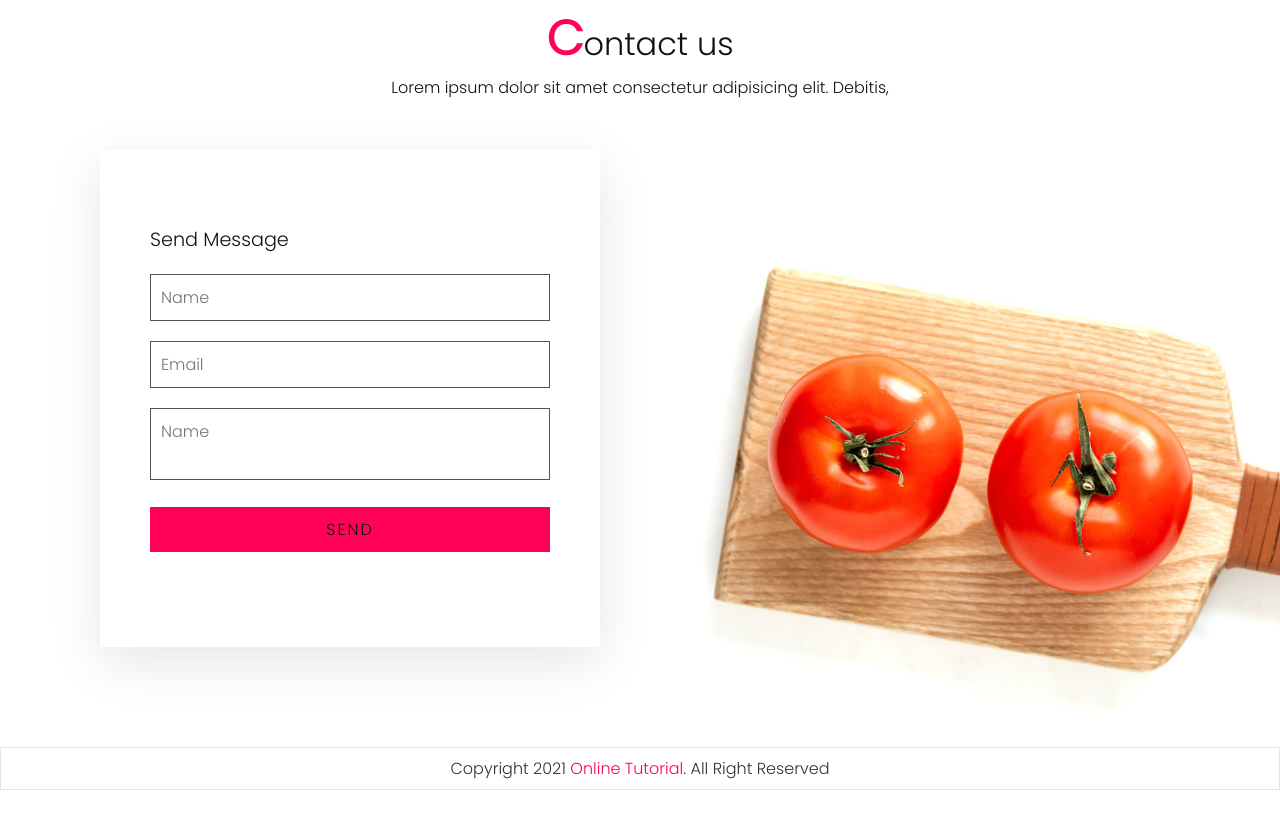
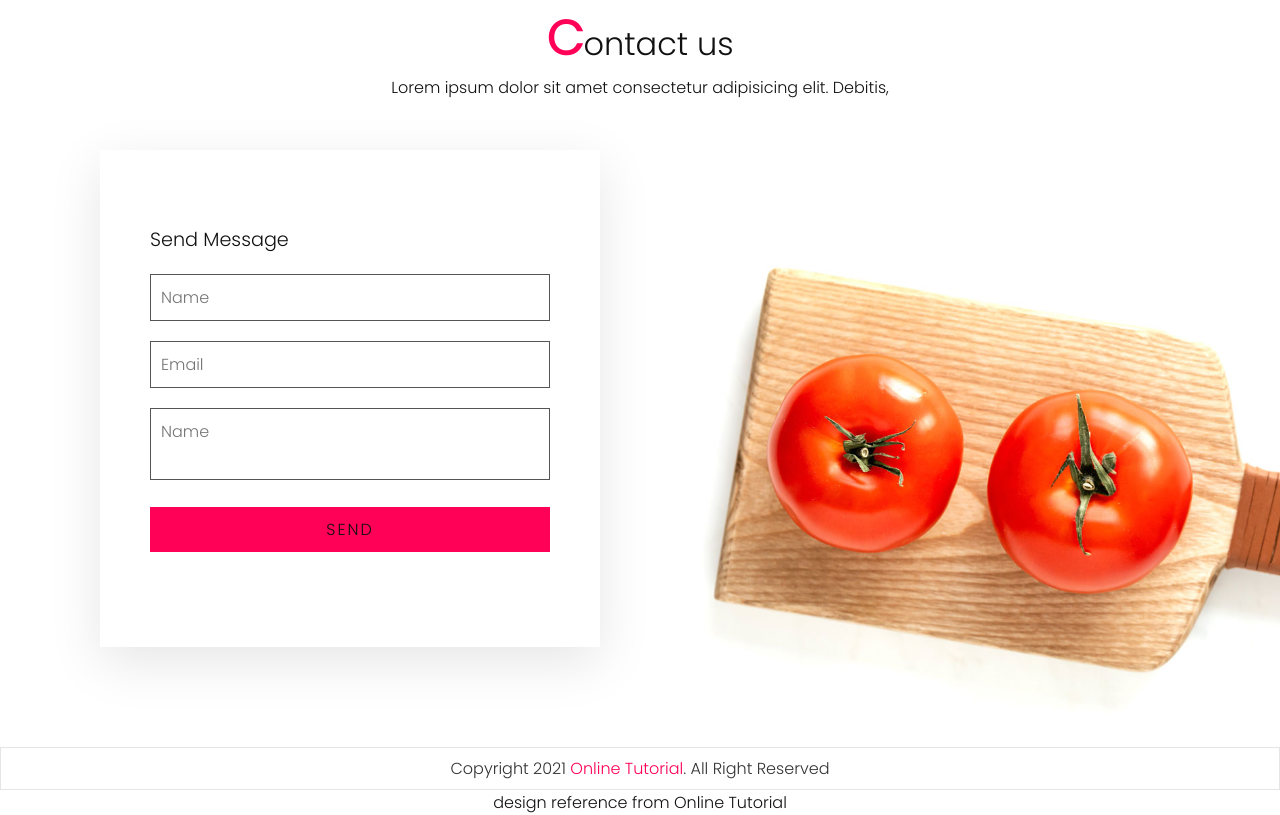
Before and after one commit to yugg98/Food-Odering-Site-Design, a plain HTML site: page index.html in a window 1280 px wide. Shown: the part 5378-6193 px from the top of the page. Before the commit the page ends 6168 px from the top, so only its background shows below. Drawn offline with Linux system fonts and the light colour scheme.

Commit message:
Beautifull Design

```diff
--- a/index.html
+++ b/index.html
@@ -207,6 +207,7 @@
     <div class="copyrightText">
         <p>Copyright 2021 <a href="#">Online Tutorial</a>. All Right Reserved</p>
     </div>
+    <p class="name">design reference from Online Tutorial</p>
     <script>
         window.addEventListener('scroll', function () {
             const header = document.querySelector('header');
--- a/style.css
+++ b/style.css
@@ -319,3 +319,8 @@ section{
     font-weight: 500;
     text-decoration: none;
 }
+.name{
+    font-size: 1rem;
+    padding: 0%;
+    text-align: center;
+}
```
